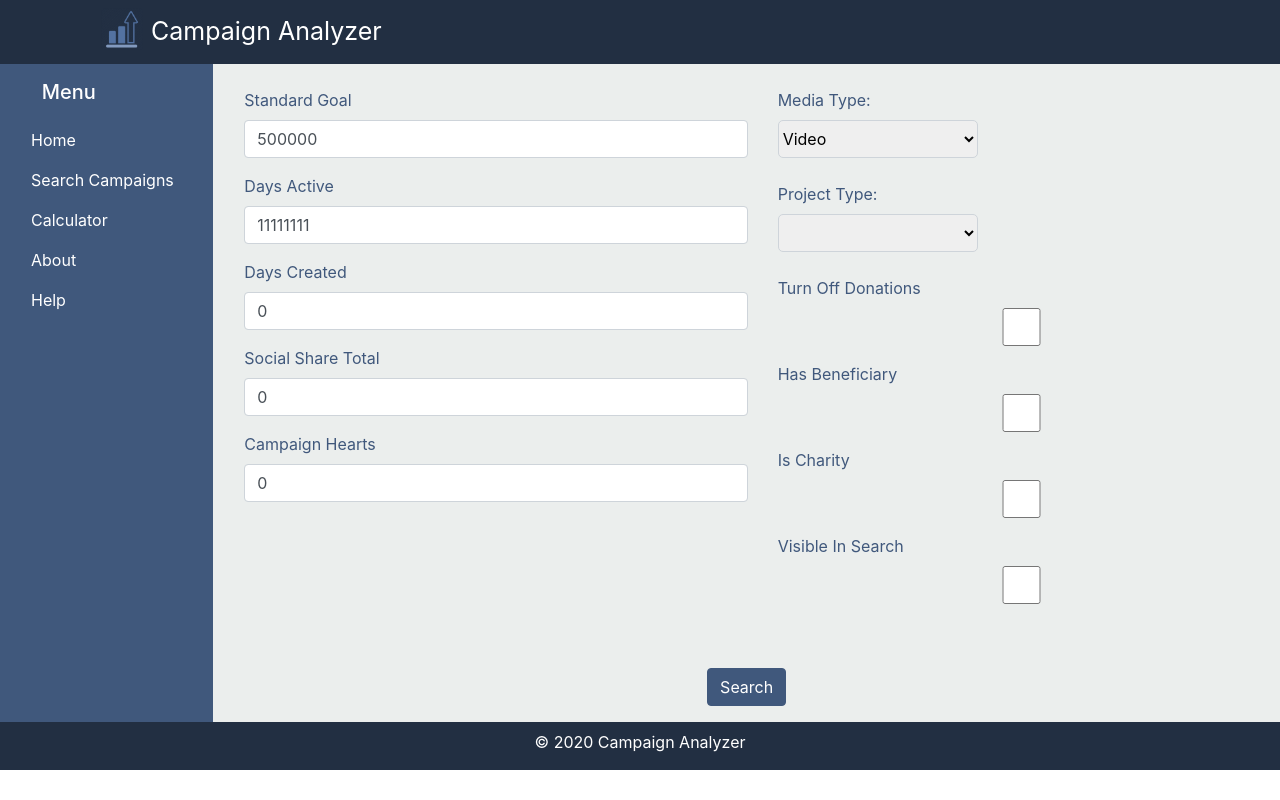
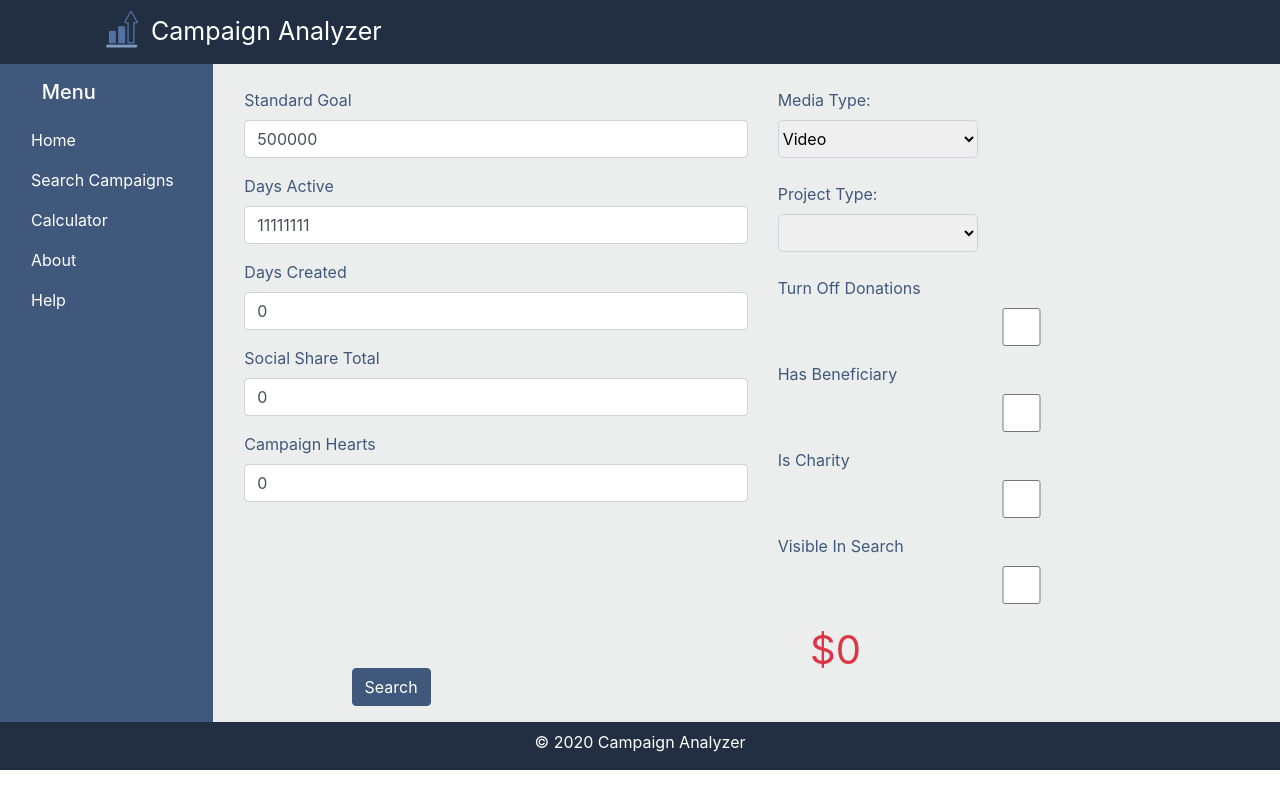
Before and after one commit to ajhayden/Intex2020, a React (Create React App) app in the folder intex-react-app/: page /calculator in a window 1280 px wide. Built offline with nearby package versions, Linux system fonts and the light colour scheme; no server answers.

Commit message:
calculatorgit add .git add .

```diff
--- a/intex-react-app/src/calculator.js
+++ b/intex-react-app/src/calculator.js
@@ -1,9 +1,6 @@
 import React from 'react'
 import * as bs from 'react-bootstrap'
 import { Formik, Form, Field} from 'formik'
-import { useContext } from 'react'
-import AppContext from './context'
-import { useHistory } from 'react-router-dom'
 import axios from 'axios'
 
 
@@ -17,9 +14,8 @@ function calculator(props) {
 export default calculator
 
 const FormController = props => {
-    const context = useContext(AppContext)
-    const history = useHistory()
-    // const [cardError, setCardError] = React.useState('none')
+    const [amountFinal, setAmountFinal] = React.useState(0)
+    const [amountColor, setAmountColor] = React.useState('danger')
     return (
         <Formik
             initialValues={{
@@ -48,10 +44,14 @@ const FormController = props => {
             onSubmit={async (values, actions) => {
                 const azure = await axios.post('http://localhost:8000/api/calculator/', values)
                 console.log('Azure Results', azure)
-                history.push('/calculator')
+                const jsonV = JSON.parse(azure.data)
+                const jsonAmountFinal = jsonV.Results.output1.value.Values[0][12]
+                console.log(Number(jsonAmountFinal).toFixed(2))
+                setAmountFinal(Number(jsonAmountFinal).toFixed(2))
+                setAmountColor('success')
             }}
         >{form => (
-            <BasicForm form={form} />
+            <BasicForm amountFinal={amountFinal} amountColor={amountColor} form={form} />
         )}</Formik>
     )
 }
@@ -98,7 +98,7 @@ const BasicForm = props => (
             </bs.Col>
         </bs.Row>
         <bs.Row>
-            <bs.Col md='12'>
+            <bs.Col md='4'>
                 <div className='text-center mt-5'>
                         <bs.Button disabled={props.form.isSubmitting} hidden={props.form.isSubmitting} className='mb-3' type="submit" variant="primary">
                             Search
@@ -111,6 +111,12 @@ const BasicForm = props => (
                             aria-hidden="true"
                             hidden={!props.form.isSubmitting}
                             />
+                </div>
+
+            </bs.Col>
+            <bs.Col md='6'>
+                <div className='text-center'>
+                        <div style={{fontSize: 40}} className={"text-"+ props.amountColor}>${props.amountFinal}</div>
                 </div>
             </bs.Col>
         </bs.Row>
```
